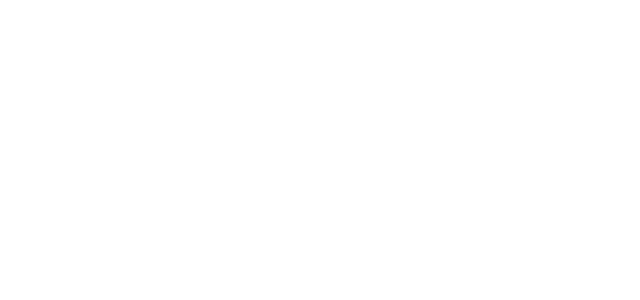
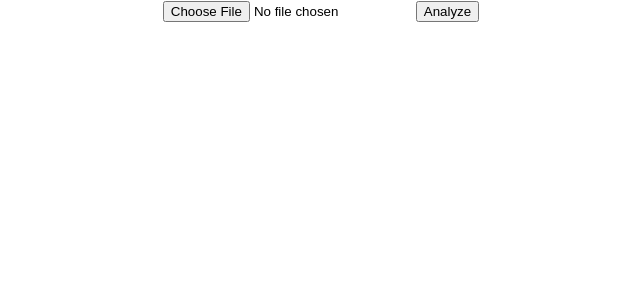
Before and after one commit to SusannaJarventausta/some-stocks, a React (Create React App) app: page / in a window 1280 px wide. Shown: the top 300 px of the page, without its empty margins (319-959 px from the left). Built offline with nearby package versions, Linux system fonts and the light colour scheme.

Commit message:
Add file uppload

```diff
--- a/src/components/AnalyzeData.js
+++ b/src/components/AnalyzeData.js
@@ -5,5 +5,46 @@ import UpwardTrend from './UpwardTrend';
 import VolumeAndPriceChange from './VolumeAndPriceChange';
 
 export default function AnalyzeData(props) {
-  return <div className="AnalyzeData"></div>;
+  const [stockFile, setStockFile] = useState('');
+  const [stockData, setStockData] = useState([]);
+  const [stockDataTimeRange, setStockDataTimeRange] = useState([]);
+
+  function updateStockFile(file) {
+    setStockFile(file);
+  }
+
+  function updateStockData(data) {
+    setStockData(data);
+    //This one should be used to set right array to timerange array according to datepickers
+  }
+
+  function updateStockDataTimeRange(dataInRange) {
+    setStockDataTimeRange(dataInRange);
+    //This one should be sent as props to children
+  }
+
+  function parseFile() {
+    //Parse data from stockFile to right format
+    //Put result to stockData and stockDataTimeRange
+  }
+
+  function onStockFileChange(e) {
+    updateStockFile(e.target.value);
+  }
+
+  function onAnalyzeFileClick() {
+    parseFile();
+  }
+
+  return (
+    <div className="AnalyzeData">
+      <input type="file" value={stockFile} onChange={onStockFileChange} />
+      <button onClick={onAnalyzeFileClick}>Analyze</button>
+      <UpwardTrend stockData={stockDataTimeRange}></UpwardTrend>
+      <VolumeAndPriceChange
+        stockData={stockDataTimeRange}
+      ></VolumeAndPriceChange>
+      <OpeningPrice stockData={stockDataTimeRange}></OpeningPrice>
+    </div>
+  );
 }
```
